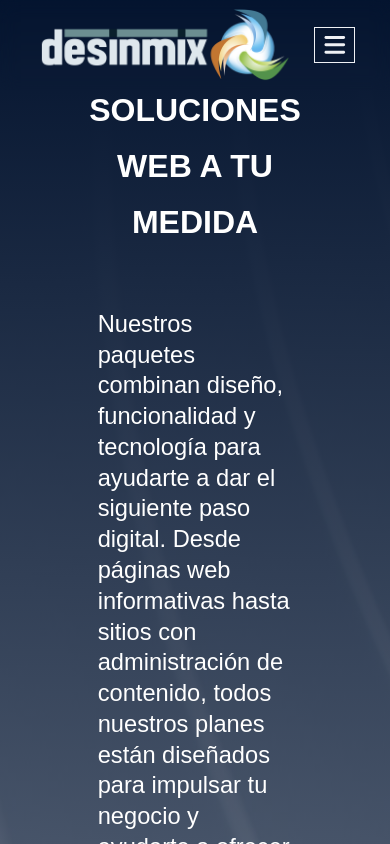
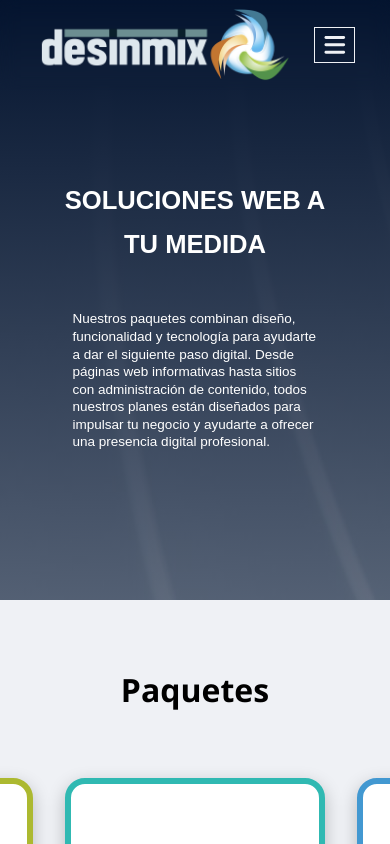
Before and after one commit to starwalker-studio/desinmix-website, a React (Vite) app: page /paquetes in a window 390 px wide. Shown: the top 844 px of the page. Built offline with nearby package versions, Linux system fonts and the light colour scheme.

Commit message:
mobile style on develop

```diff
--- a/package.json
+++ b/package.json
@@ -22,7 +22,7 @@
     "react-router-dom": "^7.9.5",
     "sass": "^1.94.0",
     "sweetalert2": "^11.26.17",
-    "zustand": "^5.0.9"
+    "zustand": "^5.0.10"
   },
   "devDependencies": {
     "@eslint/js": "^9.39.1",
--- a/src/env/services.env.ts
+++ b/src/env/services.env.ts
@@ -66,7 +66,7 @@ export const WEB_SERVICES_DESIGN: ISERVICES = {
 export const WEB_DEVELOP_SEO: IDESARROLLOWEBSEO = {
   title: "Desarrollo Web",
   description:
-    "Desarrollo de sistemas web, paneles administrativos y dashboards personalizados en PHP/Laravel. Creamos soluciones digitales a la medida que permiten a empresas y emprendedores gestionar inventarios, organizar información, automatizar procesos internos y mejorar su eficiencia operativa. Nuestros sistemas están diseñados para ser seguros, rápidos y fáciles de usar, con una interfaz intuitiva que facilita la administración del negocio sin depender de terceros. Cada plataforma es totalmente adaptable a las necesidades de tu empresa, permitiendo escalar funcionalidades como control de usuarios, reportes en tiempo real, gestión de productos, ventas, compras y más. Si estás buscando un sistema administrativo profesional, un dashboard personalizado o un desarrollo web en PHP/Laravel, te ayudamos a construir una herramienta robusta que mejore tus procesos y crezca contigo.",
+    "Desarrollo de sistemas web y paneles administrativos en PHP/Laravel, creados a la medida para optimizar procesos y mejorar la gestión de tu negocio. Diseñamos soluciones seguras, rápidas y fáciles de usar, que permiten administrar inventarios, productos, ventas y usuarios desde una interfaz intuitiva y escalable.",
   seoKeywords: [
     "desarrollo web",
     "sistemas administrativos",
--- a/src/index/sections/contact-us/ContactUs.tsx
+++ b/src/index/sections/contact-us/ContactUs.tsx
@@ -1,6 +1,7 @@
-import { FontAwesomeIcon } from '@fortawesome/react-fontawesome';
-import { faCommentDollar } from '@fortawesome/free-solid-svg-icons';
-import style from './ContactUs.module.scss';
+import { FontAwesomeIcon } from "@fortawesome/react-fontawesome";
+import { faCommentDollar } from "@fortawesome/free-solid-svg-icons";
+import style from "./ContactUs.module.scss";
+import { NavLink } from "react-router-dom";
 
 export const ContactUs = () => {
   return (
@@ -12,14 +13,19 @@ export const ContactUs = () => {
               <div className={style.form_text}>
                 <div>
                   <h2>Hablemos de tu proyecto</h2>
-                                    <p>Cuéntanos qué quieres lograr y te ayudamos a convertirlo en una solución profesional.</p>
+                  <p>
+                    Cuéntanos qué quieres lograr y te ayudamos a convertirlo en
+                    una solución profesional.
+                  </p>
                   <p>Envíanos tu plan por correo y solicita tu cotización.</p>
                 </div>
               </div>
               <div className={style.quote_button}>
                 <button>
-                                    Cotiza Ahora
-                                    <span><FontAwesomeIcon icon={faCommentDollar} /></span>
+                  <NavLink to={"/contacto"}>Cotiza Ahora</NavLink>
+                  <span>
+                    <FontAwesomeIcon icon={faCommentDollar} />
+                  </span>
                 </button>
               </div>
             </div>
@@ -27,5 +33,5 @@ export const ContactUs = () => {
         </div>
       </div>
     </section>
-    )
-}
+  );
+};
--- a/src/index/sections/content/SInfo.tsx
+++ b/src/index/sections/content/SInfo.tsx
@@ -1,6 +1,13 @@
-import { FontAwesomeIcon } from '@fortawesome/react-fontawesome';
-import { faGlobe, faGears, faCartShopping, faBullseye, faDatabase } from '@fortawesome/free-solid-svg-icons';
-import style from './Content.module.scss';
+import { FontAwesomeIcon } from "@fortawesome/react-fontawesome";
+import {
+  faGlobe,
+  faGears,
+  faCartShopping,
+  faBullseye,
+  faDatabase,
+} from "@fortawesome/free-solid-svg-icons";
+import style from "./Content.module.scss";
+import { NavLink } from "react-router-dom";
 
 export const SInfo = () => {
   return (
@@ -12,37 +19,64 @@ export const SInfo = () => {
         </div>
         <div className={style.info_grid_3}>
           <div className={style.item}>
-                    <span><FontAwesomeIcon icon={faGlobe} /></span>
+            <span>
+              <FontAwesomeIcon icon={faGlobe} />
+            </span>
             <h3>Diseño de páginas web Informativas</h3>
-                    <p>Una web informativa bien diseñada que comunica quién eres y qué ofreces desde el primer vistazo.</p>
+            <p>
+              Una web informativa bien diseñada que comunica quién eres y qué
+              ofreces desde el primer vistazo.
+            </p>
           </div>
           <div className={style.item}>
-                    <span><FontAwesomeIcon icon={faGears} /></span>
+            <span>
+              <FontAwesomeIcon icon={faGears} />
+            </span>
             <h3>Diseño de páginas web Autoadministrables</h3>
-                    <p>Control total de tu contenido gracias a un dashboard donde podrás editar tu sitio sin depender de terceros.</p>
+            <p>
+              Control total de tu contenido gracias a un dashboard donde podrás
+              editar tu sitio sin depender de terceros.
+            </p>
           </div>
           <div className={style.item}>
-                    <span><FontAwesomeIcon icon={faCartShopping} /></span>
+            <span>
+              <FontAwesomeIcon icon={faCartShopping} />
+            </span>
             <h3>Diseño de páginas web para Reservación o E-commerce</h3>
-                    <p>Convierte tu idea en un negocio digital con plataformas de venta o reservación listas para operar.</p>
+            <p>
+              Convierte tu idea en un negocio digital con plataformas de venta o
+              reservación listas para operar.
+            </p>
           </div>
         </div>
         <div className={style.info_grid_2}>
           <div className={style.item}>
-                    <span><FontAwesomeIcon icon={faBullseye} /></span>
+            <span>
+              <FontAwesomeIcon icon={faBullseye} />
+            </span>
             <h3>Diseño de Landing Pages</h3>
-                    <p>Páginas diseñadas para convertir visitantes en clientes, perfectas para campañas y anuncios.</p>
+            <p>
+              Páginas diseñadas para convertir visitantes en clientes, perfectas
+              para campañas y anuncios.
+            </p>
           </div>
           <div className={style.item}>
-                    <span><FontAwesomeIcon icon={faDatabase} /></span>
+            <span>
+              <FontAwesomeIcon icon={faDatabase} />
+            </span>
             <h3>Diseño de páginas Empresariales</h3>
-                    <p>Desarrollo de plataformas empresariales con panel de control para gestionar clientes, productos y procesos internos.</p>
+            <p>
+              Desarrollo de plataformas empresariales con panel de control para
+              gestionar clientes, productos y procesos internos.
+            </p>
           </div>
         </div>
         <div className={style.see_more_button}>
-                <button>Ver Más</button>
+          <button>
+            <NavLink to={"/servicios/diseno-web"}>Ver Más</NavLink>
+          </button>
         </div>
       </div>
     </section>
-  )
-}
+  );
+};
--- a/src/index/sections/hero/Hero.tsx
+++ b/src/index/sections/hero/Hero.tsx
@@ -1,4 +1,5 @@
-import style from './Hero.module.scss';
+import { NavLink } from "react-router-dom";
+import style from "./Hero.module.scss";
 
 export const Hero = () => {
   return (
@@ -6,11 +7,16 @@ export const Hero = () => {
       <div className={style.overlay} />
       <div className={style.content}>
         <h1>Tu presencia digital con diseño único</h1>
-                <p>Sitios web modernos, claros y sistemas diseñados para darle confianza a tus clientes.</p>
+        <p>
+          Sitios web modernos, claros y sistemas diseñados para darle confianza
+          a tus clientes.
+        </p>
         <div className={style.hero_button}>
-                    <button>Ver paquetes</button>
+          <button>
+            <NavLink to={"/paquetes"}>Ver paquetes</NavLink>
+          </button>
         </div>
       </div>
     </section>
-    )
-}
+  );
+};
--- a/src/scss/components/design-services/main-hero-services/_hero-style.scss
+++ b/src/scss/components/design-services/main-hero-services/_hero-style.scss
@@ -1,6 +1,8 @@
 @forward "/src/scss/base";
 @forward "/src/scss/components";
+@forward "/src/scss/mobile/";
 @use "/src/scss/styles/" as *;
+@use "/src/scss/utils/" as *;
 
 .hero_section {
   @include background-section-style;
@@ -21,16 +23,20 @@
 }
 
 .hero_content {
+  margin-top: var(--hero-content-margin-top);
   color: #fff;
   position: relative;
   z-index: 2;
-  padding: 2rem;
+  padding: var(--hero-content-padding);
 
   .hero_header {
     text-align: center;
 
     h2 {
       @include h2-header-content-style;
+      @include mobile {
+        font-size: 1.6rem;
+      }
     }
   }
 
@@ -42,6 +48,9 @@
 
     p {
       @include p-text-content-style;
+      @include mobile {
+        font-size: 1.6ex;
+      }
     }
   }
 }
--- a/src/scss/mobile/_mobile-constants.scss
+++ b/src/scss/mobile/_mobile-constants.scss
@@ -1,6 +1,11 @@
 $mobile-navbar-background: rgba(221, 219, 218, 0.884);
 $nav-wrapper-justify-content: space-between;
 $icon-navbar-width: 176px;
+// hero style
+$hero-content-margin-top: 0;
+$hero-content-padding: 2rem;
 // mobile values
 $nav-wrapper-justify-content-mobile: center;
 $icon-navbar-width-mobile: 258px;
+$hero-content-margin-top-mobile: 6ex;
+$hero-content-padding-mobile: 0;
--- a/src/scss/mobile/_mobile-root-values.scss
+++ b/src/scss/mobile/_mobile-root-values.scss
@@ -1,15 +1,19 @@
-@use 'mobile-constants' as const;
-@use '../utils/' as *;
+@use "mobile-constants" as const;
+@use "../utils/" as *;
 
 :root {
   --mobile-navbar-background: #{const.$mobile-navbar-background};
   --nav-wrapper-justify-content: #{const.$nav-wrapper-justify-content};
   --icon-navbar-width: #{const.$icon-navbar-width};
+  --hero-content-margin-top: #{const.$hero-content-margin-top};
+  --hero-content-padding: #{const.$hero-content-padding};
 }
 
 @include mobile {
   :root {
     --nav-wrapper-justify-content: #{const.$nav-wrapper-justify-content-mobile};
     --icon-navbar-width: #{const.$icon-navbar-width-mobile};
+    --hero-content-margin-top: #{const.$hero-content-margin-top-mobile};
+    --hero-content-padding: #{const.$hero-content-padding-mobile};
   }
 }
```
Also changed, not shown: 1 other file (tests, documents, lock files or other folders). Lines whose indentation alone changed are shown as unchanged.
